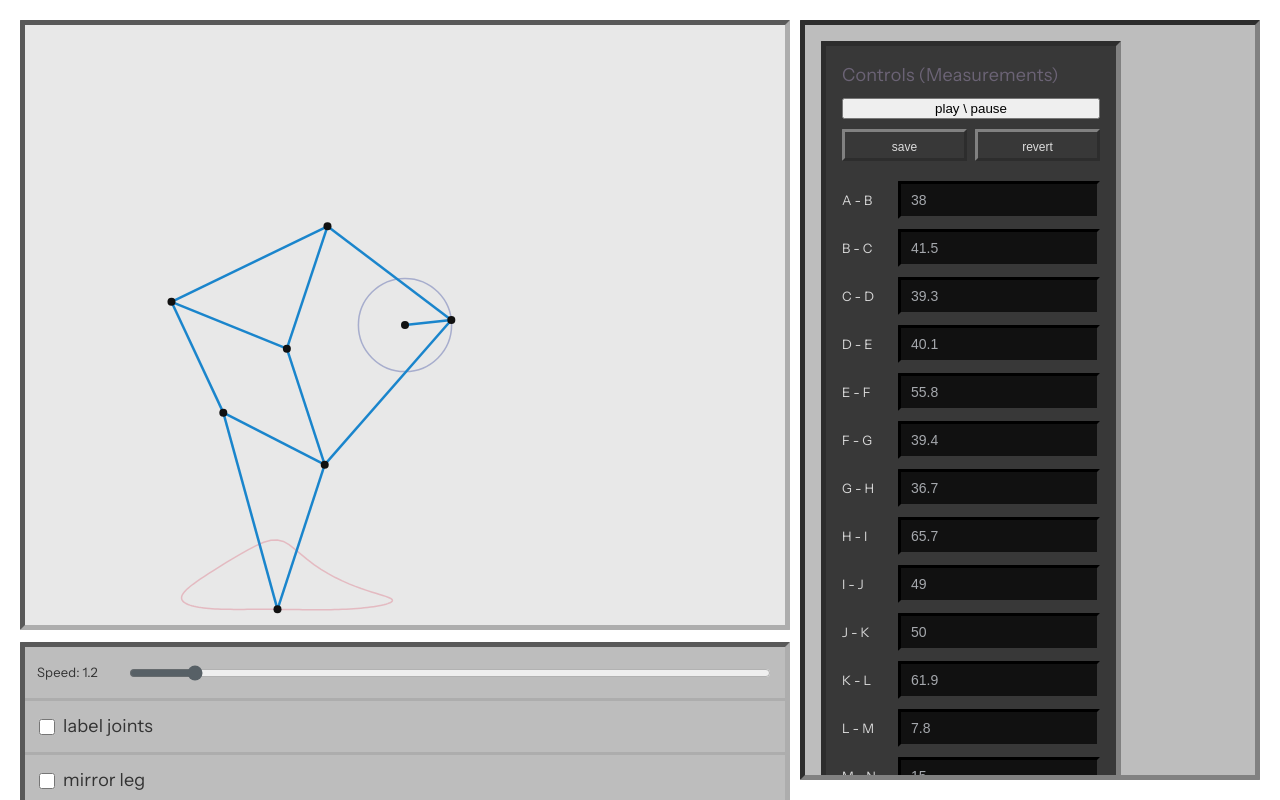
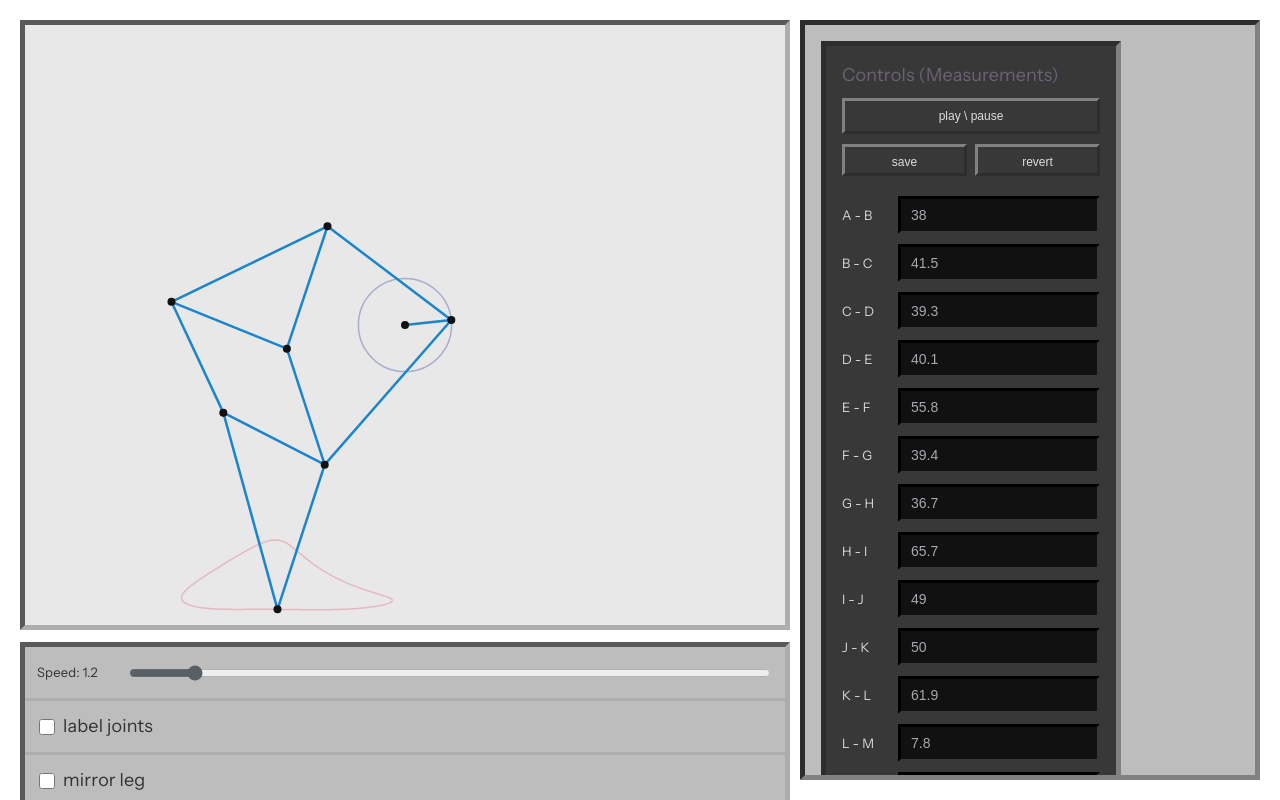
Before and after one commit to siddharthan-pradeep07/Strandbeest-simulator, a React (Vite) app: page / in a window 1280 px wide. Built offline with nearby package versions, Linux system fonts and the light colour scheme.

Commit message:
Added css to Play/pause button

```diff
--- a/src/App.jsx
+++ b/src/App.jsx
@@ -527,7 +527,7 @@ export default function App()
       <div style={right_panel_style}>
         <div style={inputs_panel_style}>
           <p>Controls (Measurements)</p>
-          <button className ="press-btn" onClick ={() => set_is_playing((prev) => !prev)}>play \ pause</button>
+          <button style= {play_and_pause_bottun_style} className ="press-btn" onClick ={() => set_is_playing((prev) => !prev)}>play \ pause</button>
           <div style={button_row_style}>
             <button style={button_style} className="press-btn" onClick={handle_save}>save</button>
             <button style={button_style} className="press-btn" onClick={handle_revert}>revert</button>
@@ -711,6 +711,18 @@ const button_style =
   cursor: 'pointer',
 };
 
+const play_and_pause_bottun_style =
+{
+  width: '100%',
+  padding: '8px 10px',
+  border: '3px outset #818181', // should be border: '3px inset #818181'
+  background: '#383838',
+  borderRadius: '1px',
+  color: '#dddddd',
+  fontSize: '12px',
+  cursor: 'pointer',
+}
+
 const input_row_style =
 {
   display: 'flex',
```
